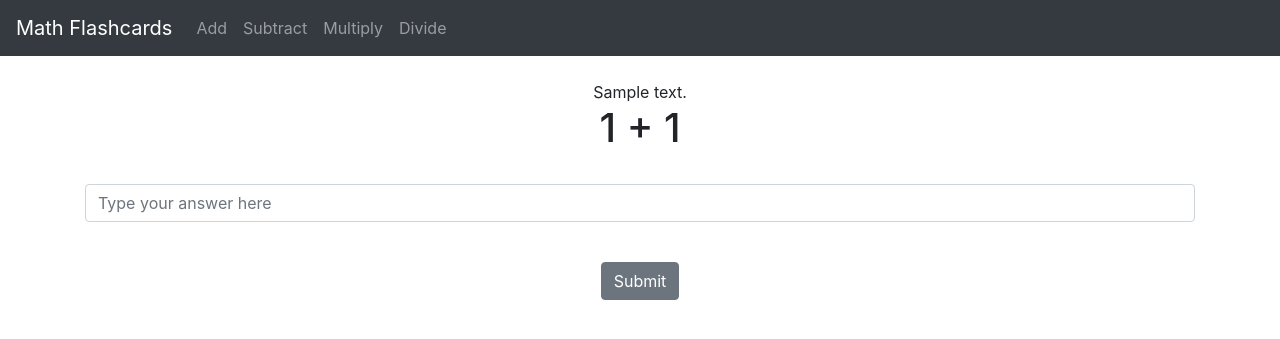
After one commit to rhondakremer/learn-django, a Django app: template flashcard/website/templates/add.html in a window 1280 px wide. The commit adds this page. Shown: the top 339 px of the page. Run offline with Django 3.2, Linux system fonts and the light colour scheme; the template is opened without the code that fills it: most values are stand-ins (such as "Sample title", 1, 10 or a date in 2020); some libraries are stand-ins or nearby versions.

Commit message:
templates and add logic

```diff
--- /dev/null
+++ b/flashcard/website/templates/add.html
@@ -0,0 +1,19 @@
+{% extends 'base.html' %}
+
+{% block 'content' %}
+<center>
+  {{ my_answer }}
+  <h1>{{ num_1 }} + {{ num_2 }}</h1>
+  <br/>
+  <form action="{% url 'add' %}" method="POST">
+    {% csrf_token %}
+    <div class="form-group">
+      <input type="text" class="form-control" placeholder="Type your answer here" name="answer">
+      <input type="hidden" name="old_num_1" value="{{ num_1 }}">
+      <input type="hidden" name="old_num_2" value="{{ num_2 }}">
+    </div>
+    <br/>
+    <button type="submit" class="btn btn-secondary">Submit</button>
+  </form>
+</center>
+{% endblock %}
--- a/flashcard/website/templates/base.html
+++ b/flashcard/website/templates/base.html
@@ -1,24 +1,60 @@
 <!doctype html>
 <html lang="en">
+
 <head>
     <!-- Required meta tags -->
     <meta charset="utf-8">
     <meta name="viewport" content="width=device-width, initial-scale=1, shrink-to-fit=no">
 
     <!-- Bootstrap CSS -->
-    <link rel="stylesheet" href="https://stackpath.bootstrapcdn.com/bootstrap/4.5.0/css/bootstrap.min.css" integrity="sha384-9aIt2nRpC12Uk9gS9baDl411NQApFmC26EwAOH8WgZl5MYYxFfc+NcPb1dKGj7Sk" crossorigin="anonymous">
+    <link rel="stylesheet" href="https://stackpath.bootstrapcdn.com/bootstrap/4.5.0/css/bootstrap.min.css"
+        integrity="sha384-9aIt2nRpC12Uk9gS9baDl411NQApFmC26EwAOH8WgZl5MYYxFfc+NcPb1dKGj7Sk" crossorigin="anonymous">
 
-    <title>Hello, world!</title>
+    <title>Math Flashcards</title>
 </head>
+
 <body>
 
+    <nav class="navbar navbar-expand-lg navbar-dark bg-dark">
+        <a class="navbar-brand" href="{% url 'home' %}">Math Flashcards</a>
+        <button class="navbar-toggler" type="button" data-toggle="collapse" data-target="#navbarSupportedContent"
+            aria-controls="navbarSupportedContent" aria-expanded="false" aria-label="Toggle navigation">
+            <span class="navbar-toggler-icon"></span>
+        </button>
+
+        <div class="collapse navbar-collapse" id="navbarSupportedContent">
+            <ul class="navbar-nav mr-auto">
+                <li class="nav-item">
+                    <a class="nav-link" href="{% url 'add' %}">Add</a>
+                </li>
+                <li class="nav-item">
+                    <a class="nav-link" href="{% url 'subtract' %}">Subtract</a>
+                </li>
+                <li class="nav-item">
+                    <a class="nav-link" href="{% url 'multiply' %}">Multiply</a>
+                </li>
+                <li class="nav-item">
+                    <a class="nav-link" href="{% url 'divide' %}">Divide</a>
+                </li>
+            </ul>
+        </div>
+    </nav>
+    <br>
+    <div class="container">
     {% block 'content' %}
     {% endblock %}
-
+    </div>
     <!-- Optional JavaScript -->
     <!-- jQuery first, then Popper.js, then Bootstrap JS -->
-    <script src="https://code.jquery.com/jquery-3.5.1.slim.min.js" integrity="sha384-DfXdz2htPH0lsSSs5nCTpuj/zy4C+OGpamoFVy38MVBnE+IbbVYUew+OrCXaRkfj" crossorigin="anonymous"></script>
-    <script src="https://cdn.jsdelivr.net/npm/popper.js@1.16.0/dist/umd/popper.min.js" integrity="sha384-Q6E9RHvbIyZFJoft+2mJbHaEWldlvI9IOYy5n3zV9zzTtmI3UksdQRVvoxMfooAo" crossorigin="anonymous"></script>
-    <script src="https://stackpath.bootstrapcdn.com/bootstrap/4.5.0/js/bootstrap.min.js" integrity="sha384-OgVRvuATP1z7JjHLkuOU7Xw704+h835Lr+6QL9UvYjZE3Ipu6Tp75j7Bh/kR0JKI" crossorigin="anonymous"></script>
+    <script src="https://code.jquery.com/jquery-3.5.1.slim.min.js"
+        integrity="sha384-DfXdz2htPH0lsSSs5nCTpuj/zy4C+OGpamoFVy38MVBnE+IbbVYUew+OrCXaRkfj"
+        crossorigin="anonymous"></script>
+    <script src="https://cdn.jsdelivr.net/npm/popper.js@1.16.0/dist/umd/popper.min.js"
+        integrity="sha384-Q6E9RHvbIyZFJoft+2mJbHaEWldlvI9IOYy5n3zV9zzTtmI3UksdQRVvoxMfooAo"
+        crossorigin="anonymous"></script>
+    <script src="https://stackpath.bootstrapcdn.com/bootstrap/4.5.0/js/bootstrap.min.js"
+        integrity="sha384-OgVRvuATP1z7JjHLkuOU7Xw704+h835Lr+6QL9UvYjZE3Ipu6Tp75j7Bh/kR0JKI"
+        crossorigin="anonymous"></script>
 </body>
+
 </html>
--- /dev/null
+++ b/flashcard/website/templates/divide.html
@@ -0,0 +1,5 @@
+{% extends 'base.html' %}
+
+{% block 'content' %}
+  <h1>Divide</h1>
+{% endblock %}
--- /dev/null
+++ b/flashcard/website/templates/multiply.html
@@ -0,0 +1,5 @@
+{% extends 'base.html' %}
+
+{% block 'content' %}
+  <h1>Multiply</h1>
+{% endblock %}
--- /dev/null
+++ b/flashcard/website/templates/subtract.html
@@ -0,0 +1,5 @@
+{% extends 'base.html' %}
+
+{% block 'content' %}
+  <h1>Subtract</h1>
+{% endblock %}
--- a/flashcard/website/urls.py
+++ b/flashcard/website/urls.py
@@ -2,5 +2,9 @@ from django.urls import path
 from . import views
 
 urlpatterns = [
-    path('', views.home, name="home"),
+    path('', views.home, name='home'),
+    path('add', views.add, name='add'),
+    path('subtract', views.subtract, name='subtract'),
+    path('multiply', views.multiply, name='multiply'),
+    path('divide', views.divide, name='divide'),
 ]
```
Also changed, not shown: flashcard/website/views.py (+37 -1 lines). Lines whose indentation alone changed are shown as unchanged.
